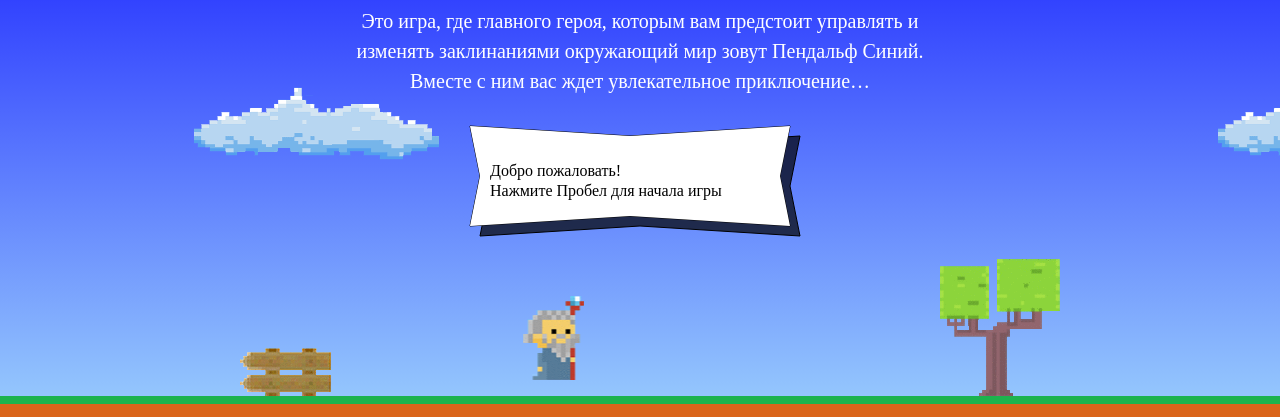
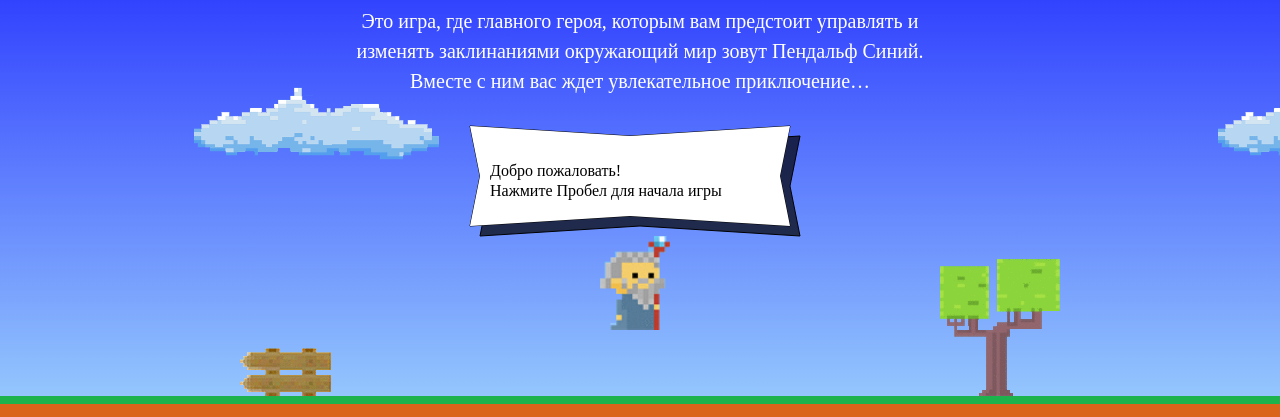
Before and after one commit to artytrik/Code-and-magick, a website: page index.html in a window 1280 px wide. Shown: the part 203-620 px from the top of the page. Drawn offline with Linux system fonts and the light colour scheme; a web font is replaced by a local one.

Commit message:
Добавил код настроек игры для первого задания

```diff
--- a/index.html
+++ b/index.html
@@ -181,6 +181,23 @@
   </div>
 </template>
 
+<script>
+  var fireballSize = 22;
+  var getFireballSpeed = function(left) {
+    return left ? 5 : 2;
+  }
+  wizardSpeed = 3;
+  wizardWidth = 70;
+  getWizardHeight = function() {
+    return 1.337 * wizardWidth;
+  }
+  var getWizardX = function(width) {
+    return 310;
+  }
+  var getWizardY = function(height) {
+    return 140;
+  }
+</script>
 <script src="js/game.js"></script>
 
 </body>
```
